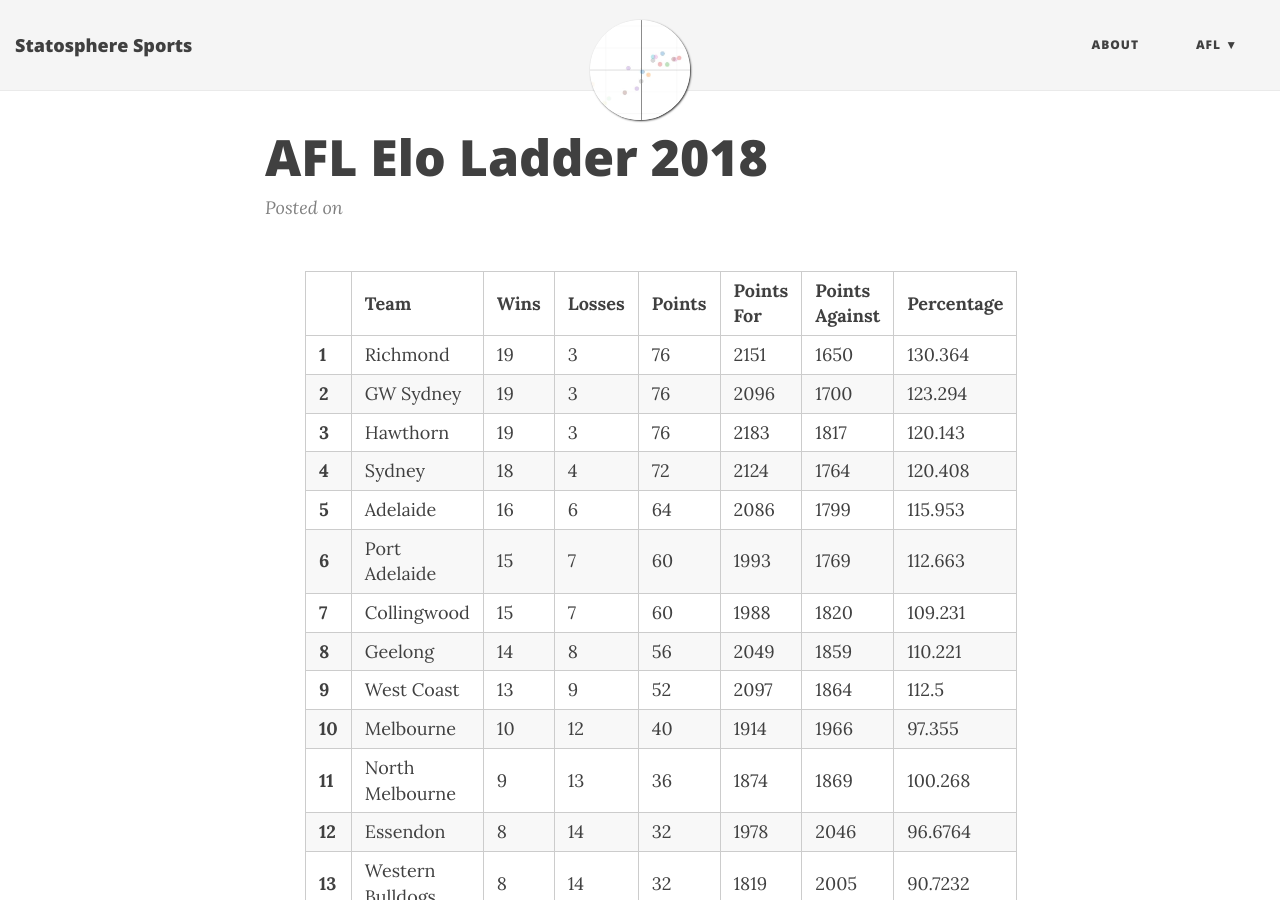
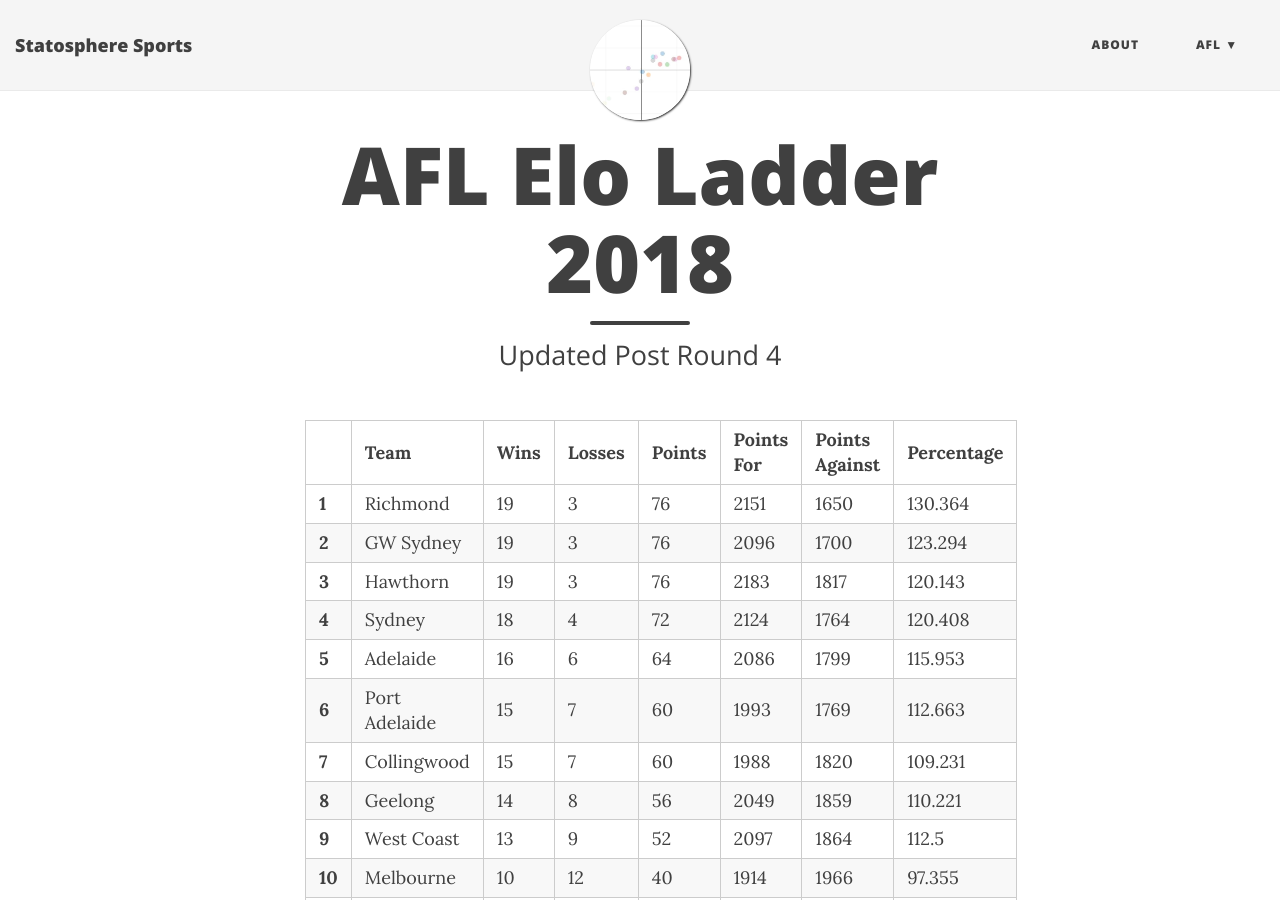
Before and after one commit to StatosphereSports/statospheresports.github.io, a Jekyll site: the page built from ladder.md, in a window 1280 px wide and 900 px high. Built offline with Jekyll 4.4.1, drawn with Linux system fonts in a browser that asks for light colours; nearby versions of some CDN libraries.

Commit message:
Update ladder.md

```diff
--- a/ladder.md
+++ b/ladder.md
@@ -1,6 +1,7 @@
 ---
-layout: post
+layout: page
 title: AFL Elo Ladder 2018
+subtitle: Updated Post Round 4
 ---
 <ul class="ladder">
 <div class="blurb">
```
